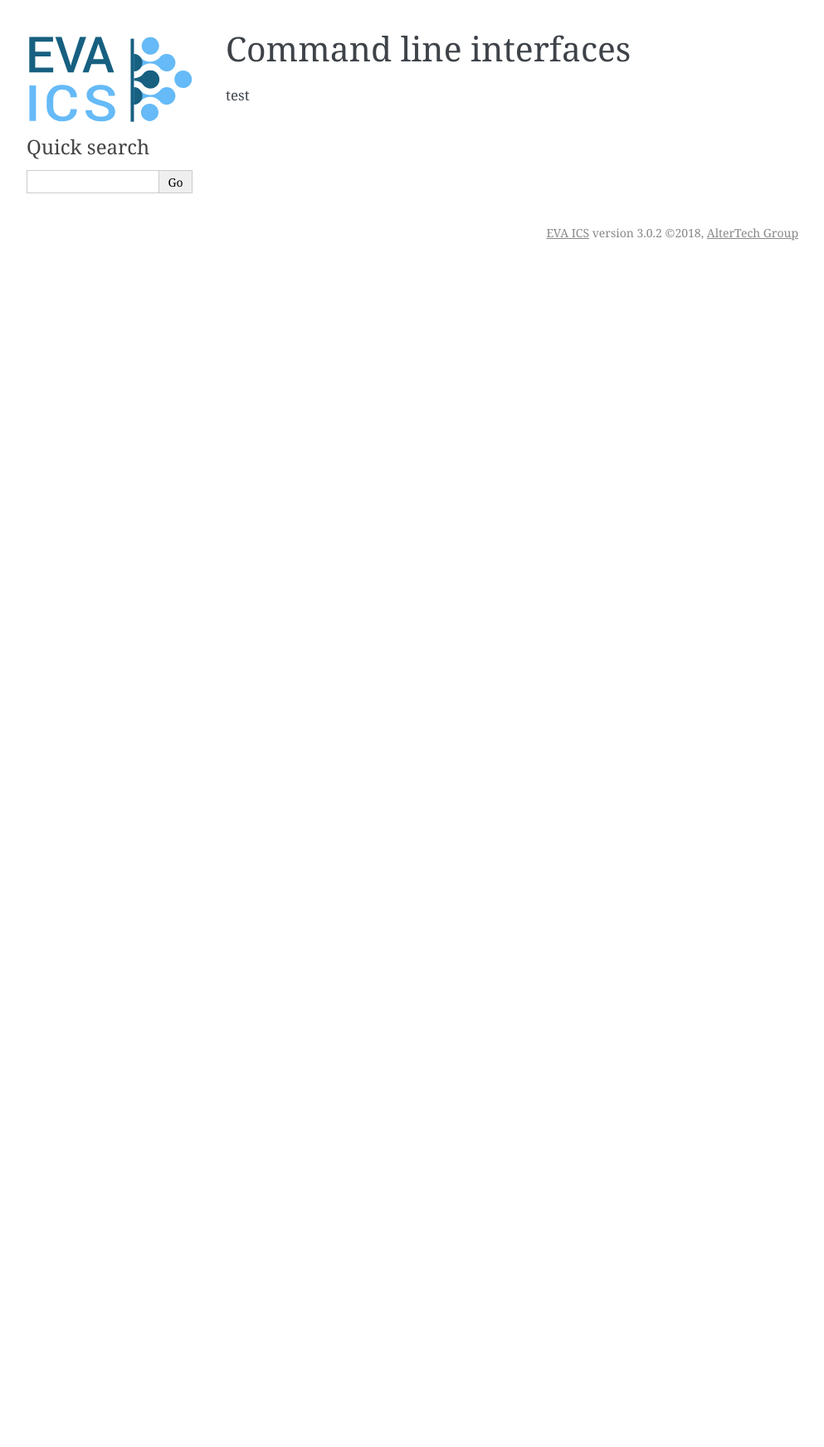
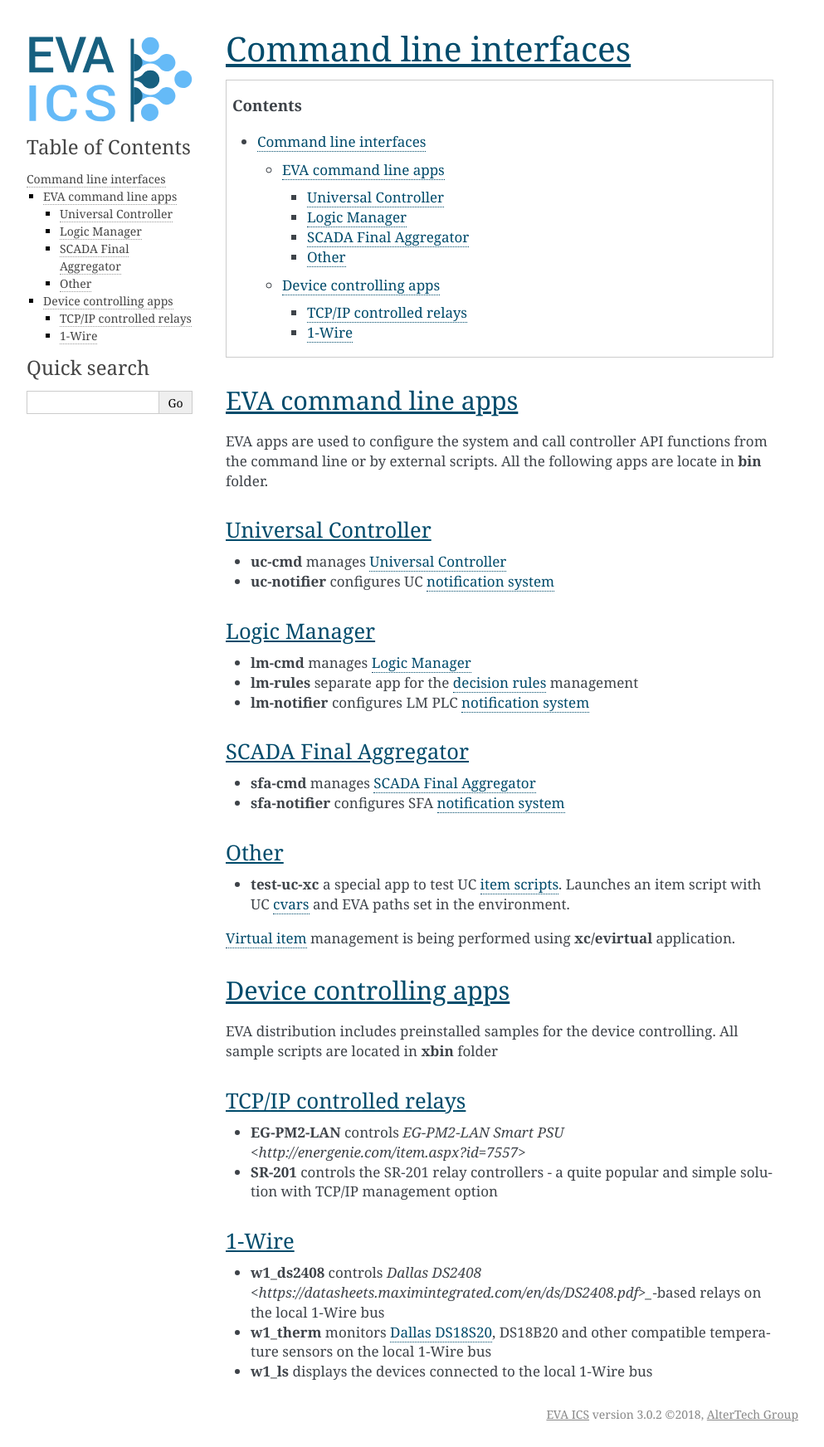
Before and after one commit to alttch/eva3, a Sphinx documentation site: the page built from doc/cli.rst, in a window 1280 px wide. Shown: the whole page at 83% size, without its empty margins (148-1141 px from the left). Built offline with Sphinx 7.4.7, drawn with Linux system fonts in a browser that asks for light colours; before the commit the page ends 900 px from its top, so only the background shows below that.

Commit message:
cli help

```diff
--- a/doc/cli.rst
+++ b/doc/cli.rst
@@ -1,4 +1,64 @@
 Command line interfaces
 =======================
 
-test
+.. contents::
+
+EVA command line apps
+---------------------
+
+EVA apps are used to configure the system and call controller API functions
+from the command line or by external scripts. All the following apps are locate
+in **bin** folder.
+
+Universal Controller
+~~~~~~~~~~~~~~~~~~~~
+
+* **uc-cmd** manages :doc:`/uc/uc`
+* **uc-notifier** configures UC :doc:`notification system</notifiers>`
+
+Logic Manager
+~~~~~~~~~~~~~
+
+* **lm-cmd** manages :doc:`/lm/lm`
+* **lm-rules** separate app for the :doc:`decision rules</lm/decision_matrix>`
+  management
+* **lm-notifier** configures LM PLC :doc:`notification system</notifiers>`
+
+SCADA Final Aggregator
+~~~~~~~~~~~~~~~~~~~~~~
+
+* **sfa-cmd** manages :doc:`/sfa/sfa`
+* **sfa-notifier** configures SFA :doc:`notification system</notifiers>`
+
+Other
+~~~~~
+
+* **test-uc-xc** a special app to test UC :doc:`item scripts</item_scripts>`.
+  Launches an item script with UC :ref:`cvars<uc_cvars>` and EVA paths set in
+  the environment.
+
+:doc:`Virtual item</virtual>` management is being performed using
+**xc/evirtual** application.
+
+Device controlling apps
+-----------------------
+
+EVA distribution includes preinstalled samples for the device controlling. All
+sample scripts are located in **xbin** folder
+
+TCP/IP controlled relays
+~~~~~~~~~~~~~~~~~~~~~~~~
+
+* **EG-PM2-LAN** controls `EG-PM2-LAN Smart PSU
+  <http://energenie.com/item.aspx?id=7557>`
+* **SR-201** controls the SR-201 relay controllers - a quite popular and simple
+  solution with TCP/IP management option
+
+1-Wire
+~~~~~~
+
+* **w1_ds2408** controls `Dallas
+  DS2408 <https://datasheets.maximintegrated.com/en/ds/DS2408.pdf>_`-based
+  relays on the local 1-Wire bus
+* **w1_therm** monitors `Dallas DS18S20 <https://datasheets.maximintegrated.com/en/ds/DS18S20.pdf>`_, DS18B20 and other compatible temperature sensors on the local 1-Wire bus
+* **w1_ls** displays the devices connected to the local 1-Wire bus
```
Also changed, not shown: 4 other files.
